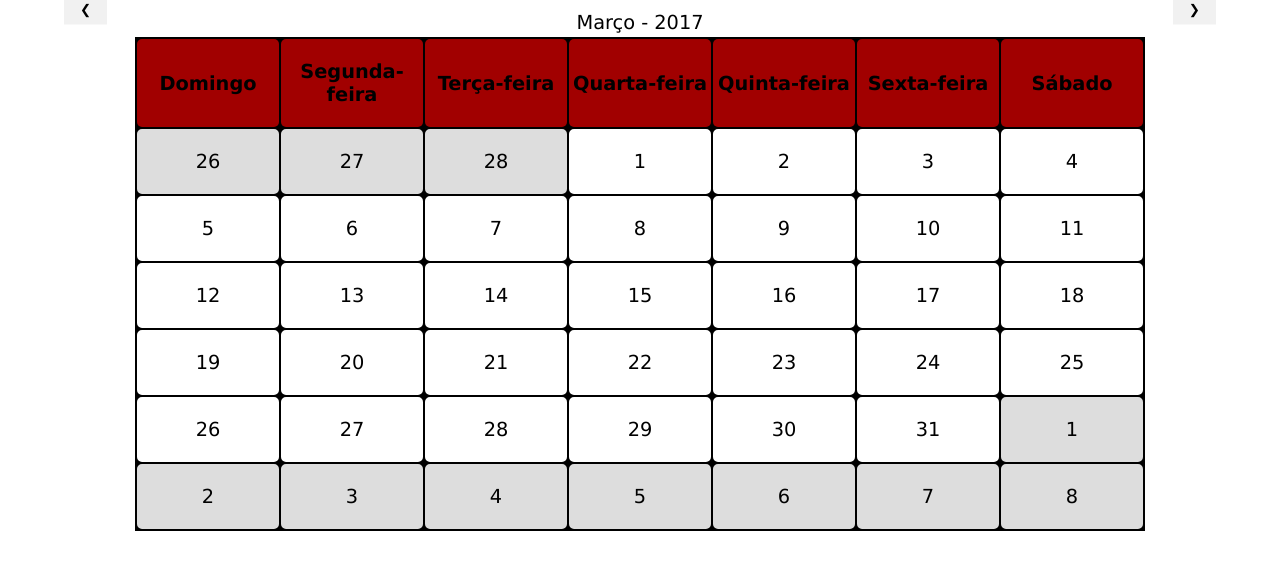
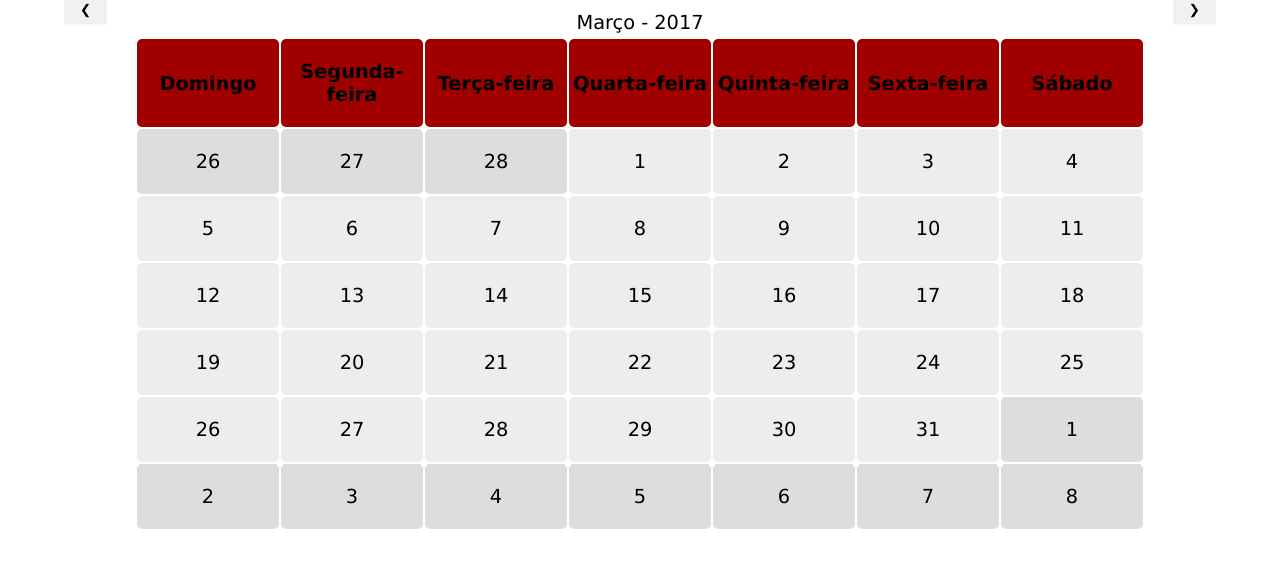
Before and after one commit to TreinoeDieta/Website, a Jekyll site: the page calendario/index.html, which Jekyll copies as it is, in a window 1280 px wide. Shown: the top 570 px of the page. Built offline with Jekyll 4.4.1, drawn with Linux system fonts in a browser that asks for light colours.

Commit message:
Update index.html

```diff
--- a/calendario/index.html
+++ b/calendario/index.html
@@ -10,13 +10,12 @@
 .w3-display-right{position:absolute;top:1%;right:5%;transform:translate(0%,-50%);-ms-transform:translate(0%,-50%)}
 table, th, td {
     text-align: center;
-    background-color: black;
     font-family: Lucida Grande, Arial, Helvetica, Sans-serif;
     font-size: 1.1em;
 }
     .atual {
-        background-color: #fff;
-        border: 20px solid #fff;
+        background-color: #ededed;
+        border: 20px solid #ededed;
 	    border-radius: 5px;
     }
     .passado {
```
